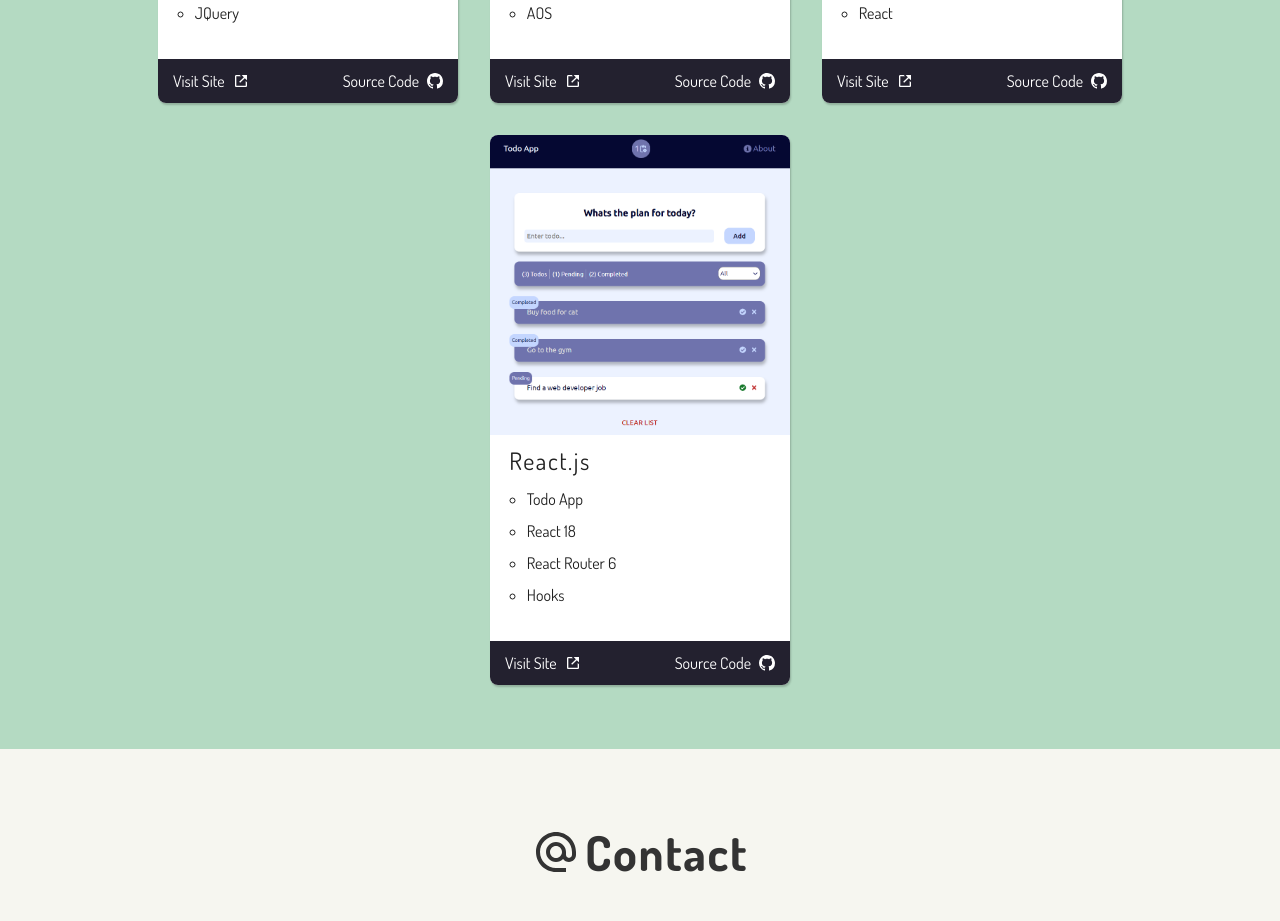
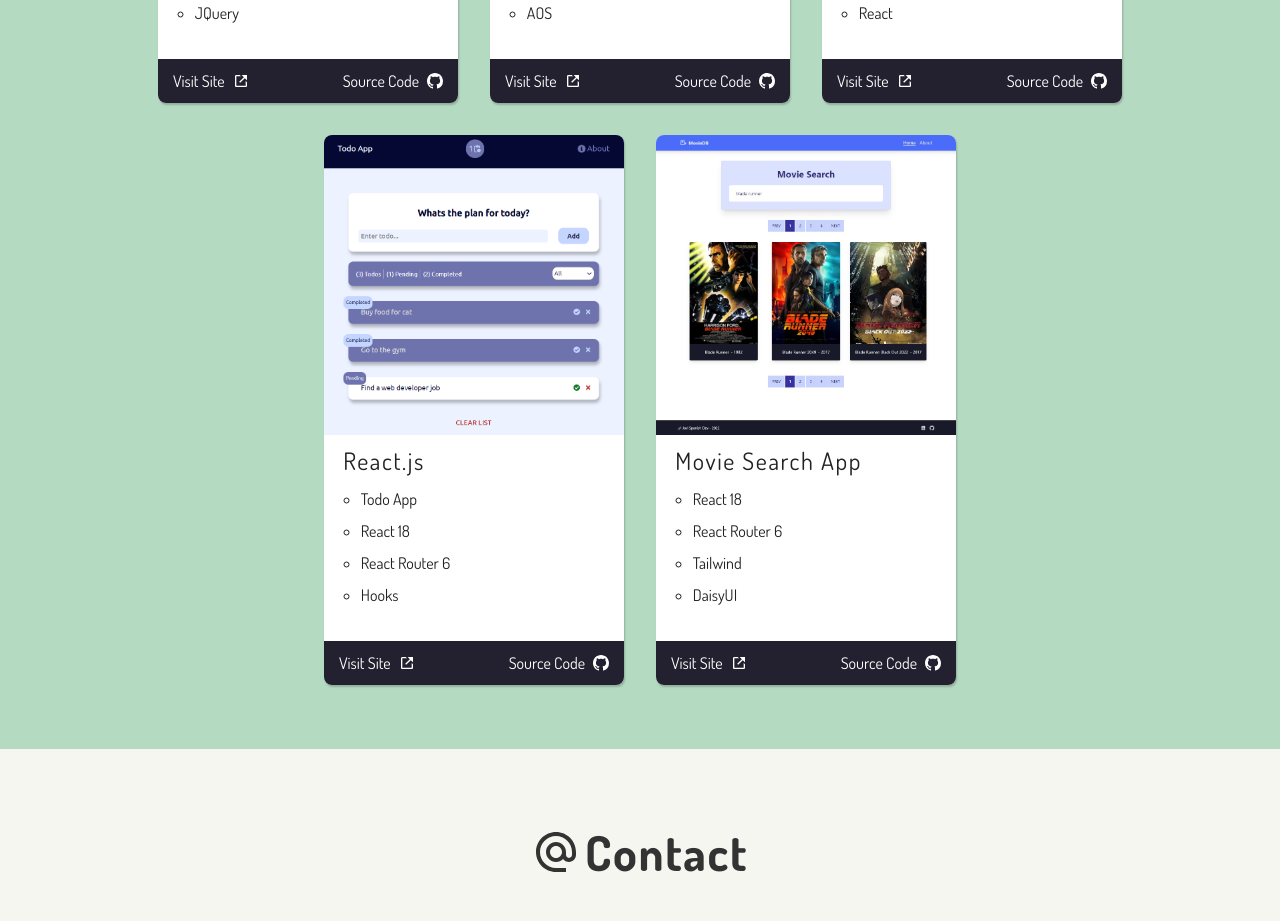
Before and after one commit to javirob/personal-portfolio, a React (Create React App) app: page / in a window 1280 px wide. Shown: the part 1800-2721 px from the top of the page. Built offline with nearby package versions, Linux system fonts and the light colour scheme.

Commit message:
movie search project added

```diff
--- a/src/components/Projects/data.js
+++ b/src/components/Projects/data.js
@@ -2,6 +2,7 @@ import project1 from '../../assets/project-1.jpg';
 import project2 from '../../assets/project-2.png';
 import project3 from '../../assets/project-3.png';
 import project4 from '../../assets/project-4.png';
+import project5 from '../../assets/project-5.jpg';
 
 const projectsData = [
   {
@@ -36,6 +37,14 @@ const projectsData = [
     siteUrl: 'https://javi-todo-app.netlify.app/',
     githubUrl: 'https://github.com/javirob/react18-todo-app',
   },
+  {
+    id: 'p05',
+    img: project5,
+    title: 'Movie Search App',
+    desc: ['React 18', 'React Router 6', 'Tailwind', 'DaisyUI'],
+    siteUrl: 'https://javi-movie-search-api.netlify.app/',
+    githubUrl: 'https://github.com/javirob/movie-search',
+  },
 ];
 
 export { projectsData };
```
Also changed, not shown: src/assets/project-5.jpg (added).
